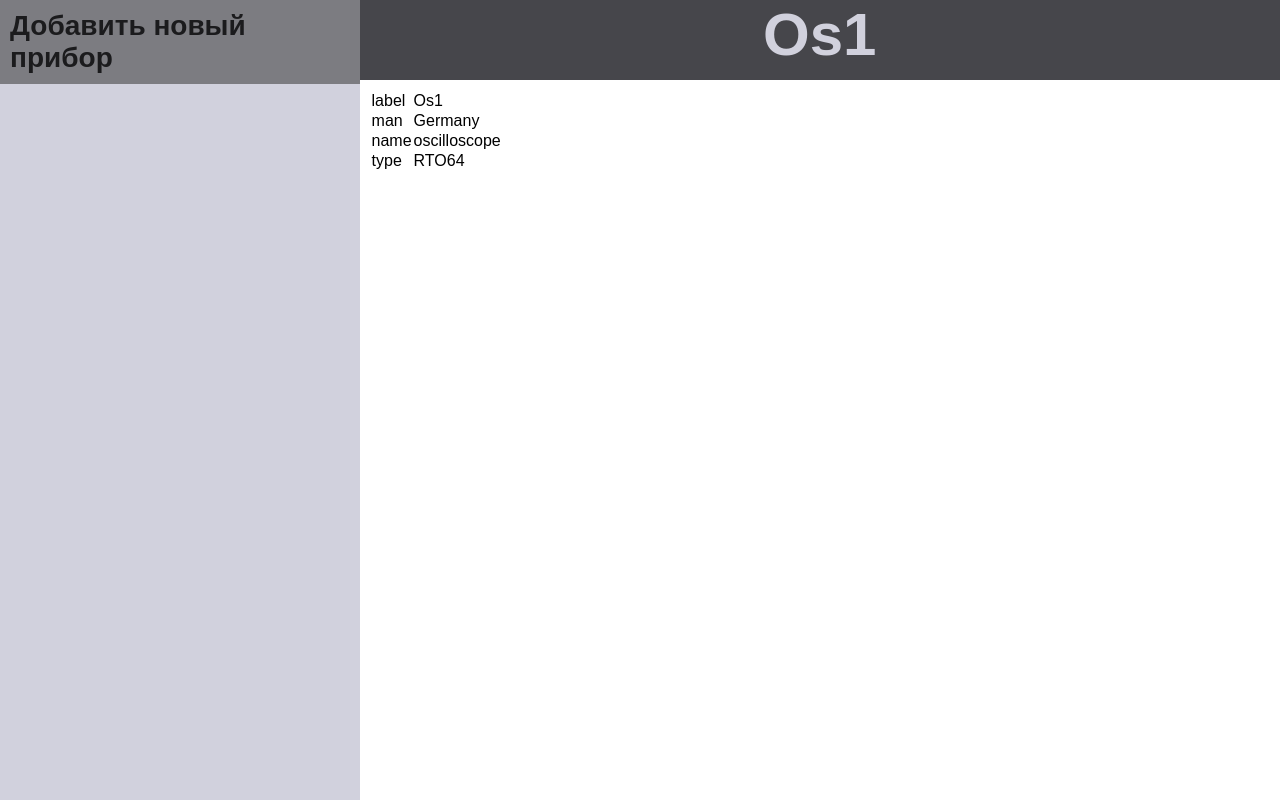
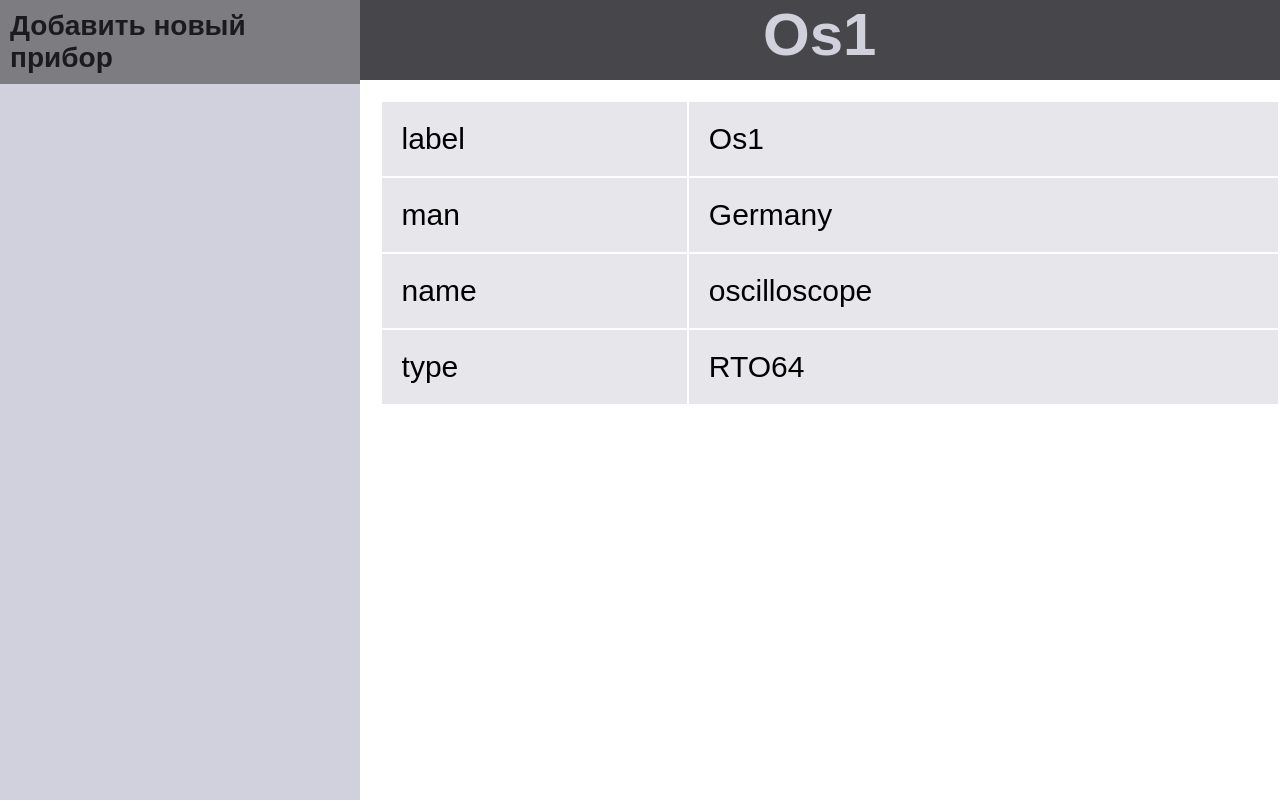
Before and after one commit to OlgaSolovieva88/devices_qr, a Flask app: page /device/1 in a window 1280 px wide. Run offline with Flask 3, Linux system fonts and the light colour scheme.

Commit message:
style-table

```diff
--- a/static/styles/style.css
+++ b/static/styles/style.css
@@ -87,4 +87,18 @@
     width: 24px;
     height: 24px;
     display: inline-block;
+    }
+
+table {
+    font-size: 30px;
+    width: 100%;
+    padding-top: 10px;
+    padding-left: 10px;
+    }
+
+td {
+    background: #e7e7eb;
+    padding-top: 20px;
+    padding-left: 20px;
+    padding-bottom: 20px;
 }
```
